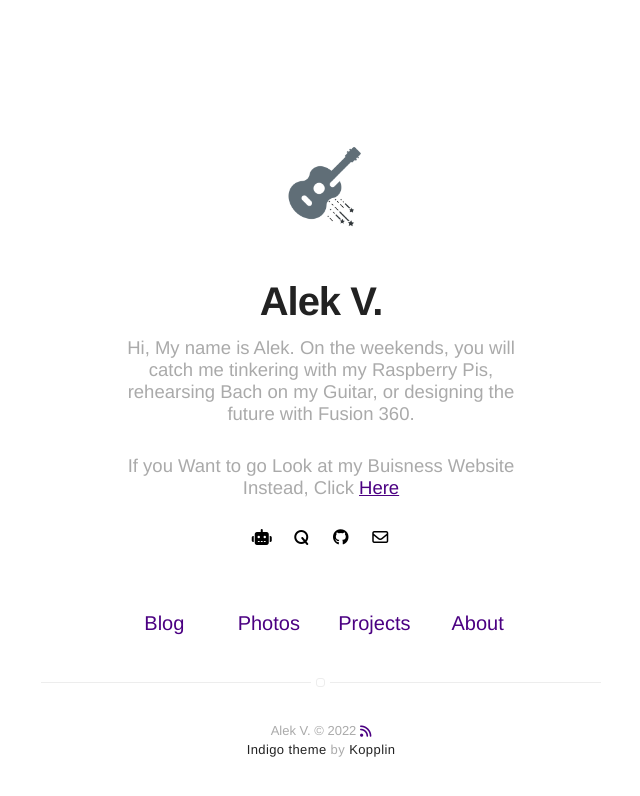
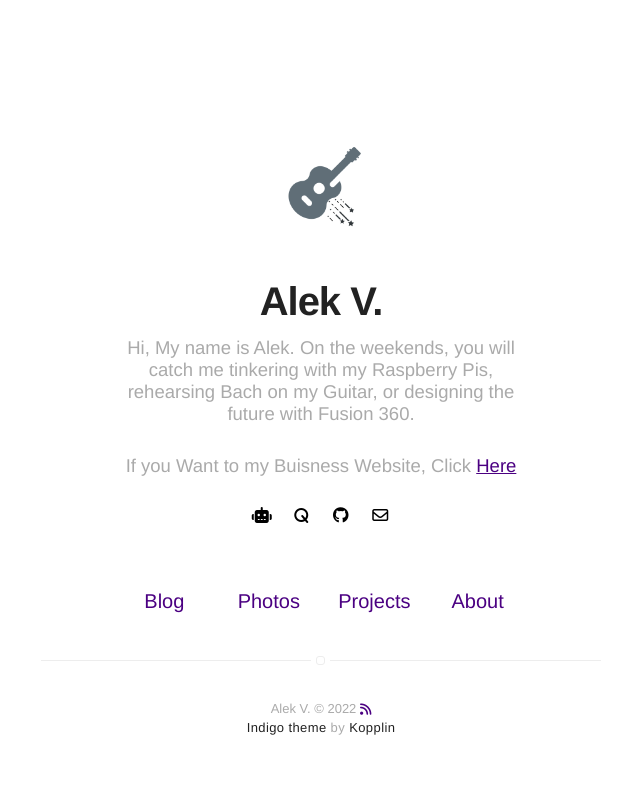
Before and after one commit to alekthegenius/alekthegenius.github.io, a Jekyll site: the page built from index.html, in a window 1280 px wide. Shown: the top 796 px of the page, without its empty margins (319-959 px from the left). Built offline with Jekyll 4.4.1, drawn with Linux system fonts in a browser that asks for light colours; nearby versions of some CDN libraries.

Commit message:
Update header.html

```diff
--- a/_includes/header.html
+++ b/_includes/header.html
@@ -18,7 +18,7 @@
 
         <h1 class="title">{{ site.title }}</h1>
         <h2 class="description">{{ site.bio }}</h2>
-        <h2 class="description">If you Want to go Look at my Buisness Website Instead, Click <a class="link" data-title="https://alekthegenius.github.io/tech/" target="_blank" rel="noopener">Here</a></h2>
+        <h2 class="description">If you Want to my Buisness Website, Click <a class="link" data-title="https://alekthegenius.github.io/tech/" target="_blank" rel="noopener">Here</a></h2>
 
         {% include social-links.html %}
     </header>
```
